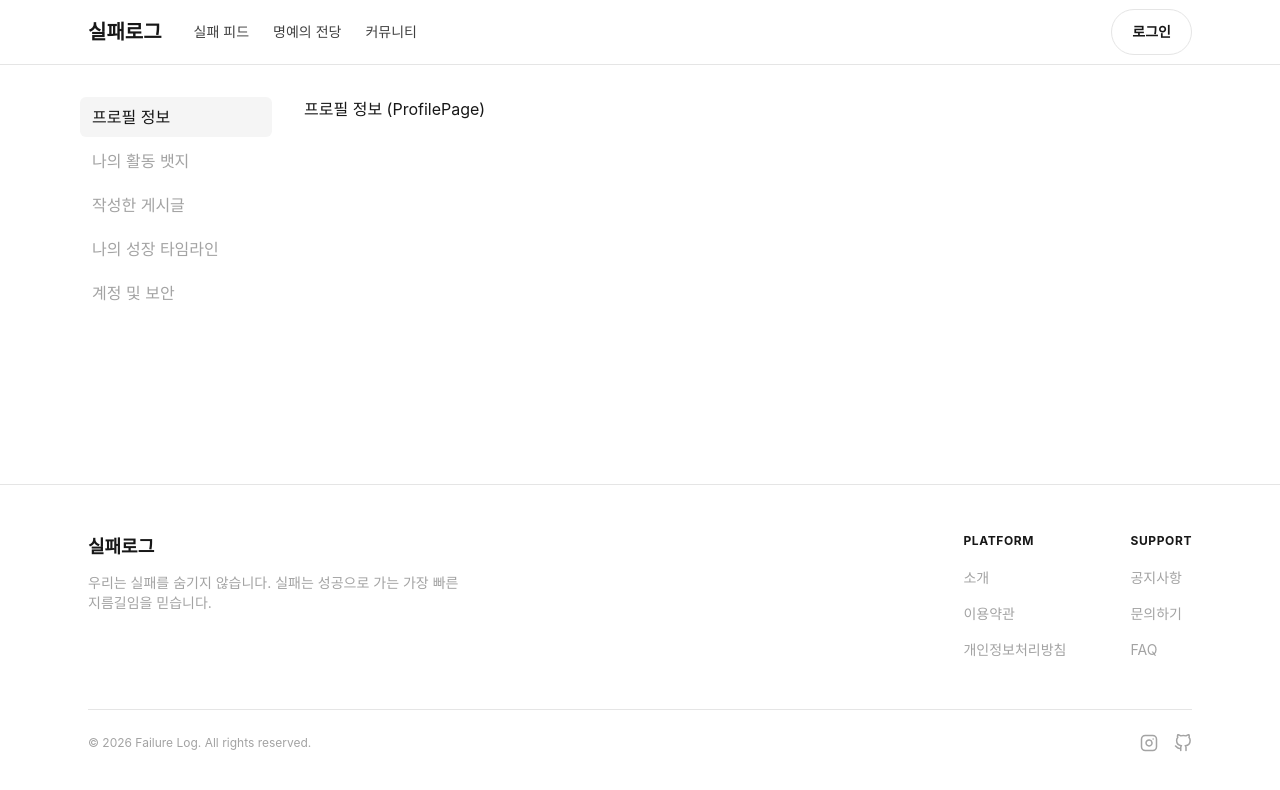
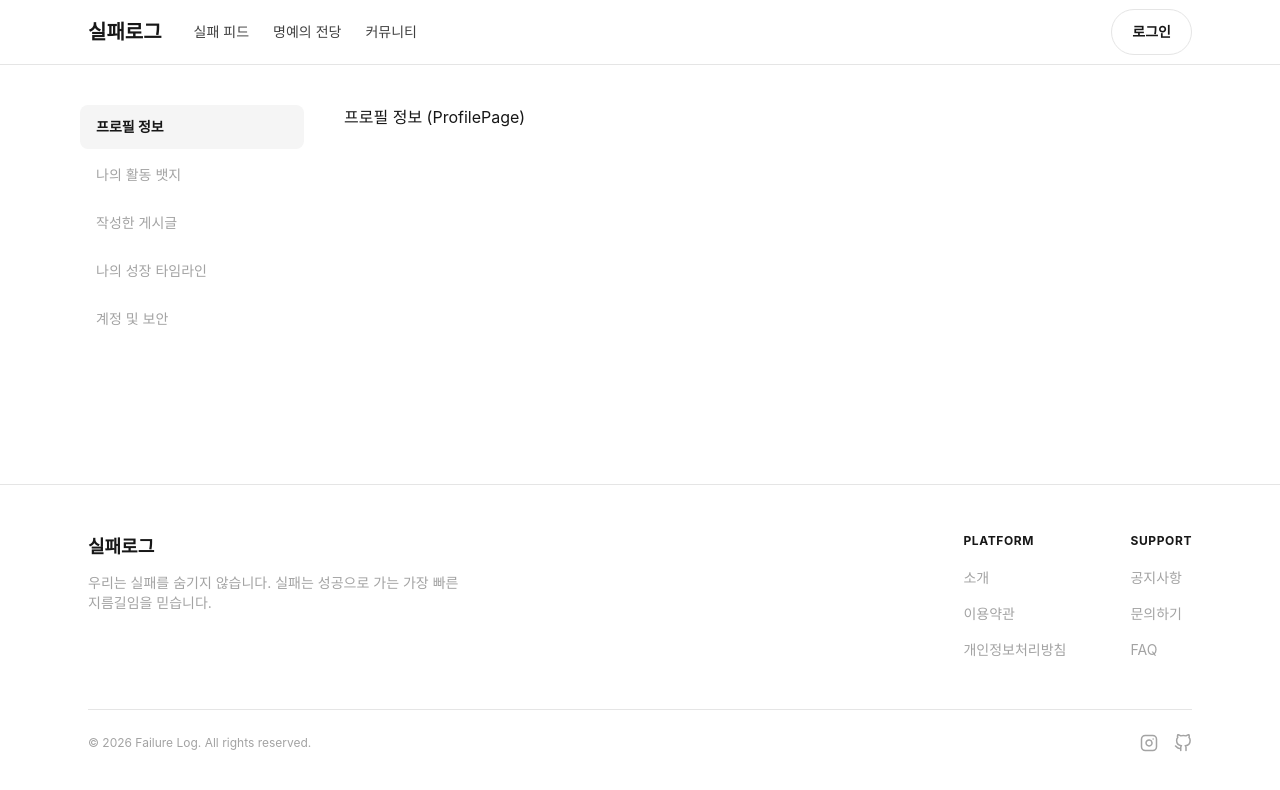
Before and after one commit to skhuthon-5-team/frontend, a React app: page /mypage in a window 1280 px wide. Shown: the top 790 px of the page. Built offline with nearby package versions, Linux system fonts and the light colour scheme; the HTML template or start-up script is replaced by a standard one.

Commit message:
refactor: 마이페이지 코드 수정 (#11)

```diff
--- a/src/components/layout/MyPageLayout.jsx
+++ b/src/components/layout/MyPageLayout.jsx
@@ -1,6 +1,6 @@
 import { NavLink, Outlet } from "react-router-dom";
 
-const menu = [
+const MENU = [
   { to: "/mypage", label: "프로필 정보", end: true },
   { to: "/mypage/badges", label: "나의 활동 뱃지" },
   { to: "/mypage/posts", label: "작성한 게시글" },
@@ -10,28 +10,29 @@ const menu = [
 
 export default function MyPageLayout() {
   return (
-    <div className="mx-auto flex max-w-6xl gap-8 px-4 py-8">
-      <aside className="w-48 shrink-0">
+    <div className="mx-auto flex max-w-6xl gap-10 px-4 py-10">
+      <aside className="w-56 shrink-0">
         <nav className="flex flex-col gap-1">
-          {menu.map((item) => (
+          {MENU.map(({ to, label, end }) => (
             <NavLink
-              key={item.to}
-              to={item.to}
-              end={item.end}
+              key={to}
+              to={to}
+              end={end}
               className={({ isActive }) =>
-                `rounded-md px-3 py-2 ${
+                `rounded-lg px-4 py-3 text-sm transition-colors ${
                   isActive
-                    ? "bg-surface-subtle text-text-strong"
-                    : "text-text-muted"
+                    ? "bg-surface-subtle font-bold text-text-strong"
+                    : "text-text-muted hover:text-text-default"
                 }`
               }
             >
-              {item.label}
+              {label}
             </NavLink>
           ))}
         </nav>
       </aside>
-      <section className="flex-1">
+
+      <section className="min-w-0 flex-1">
         <Outlet />
       </section>
     </div>
```
